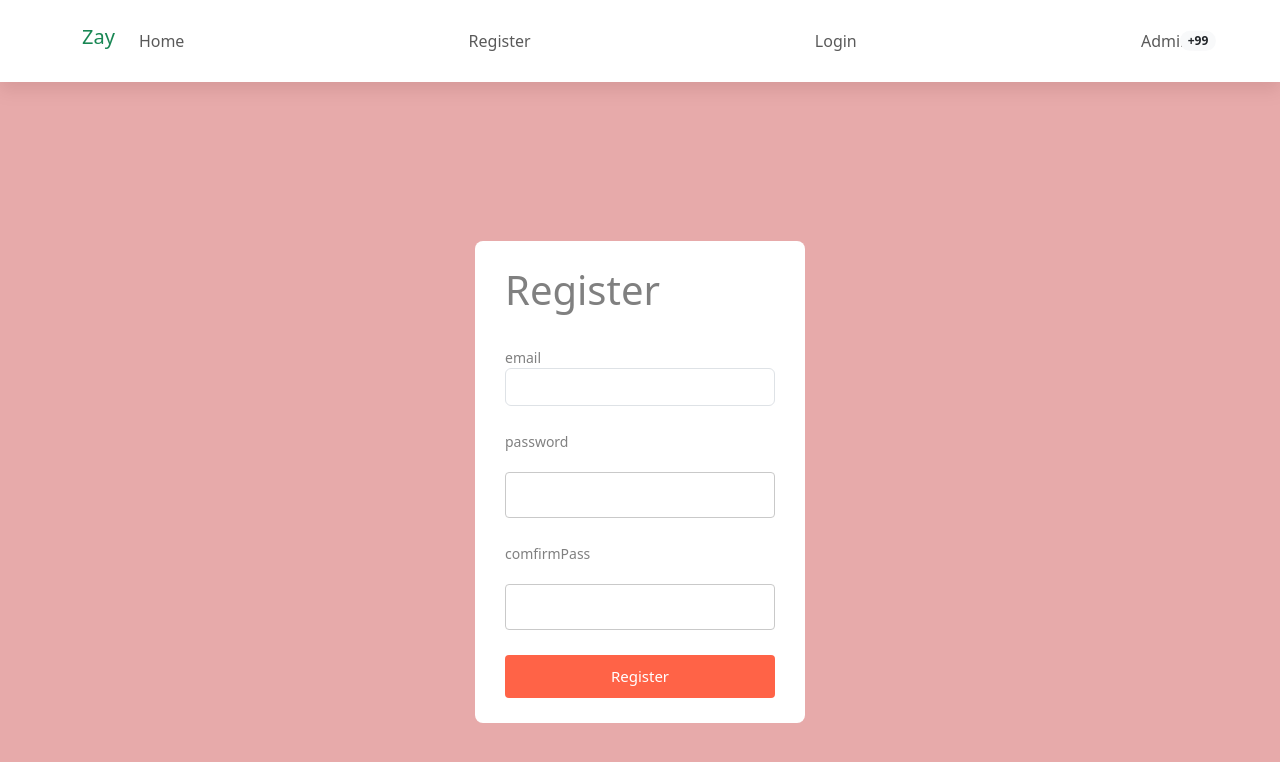
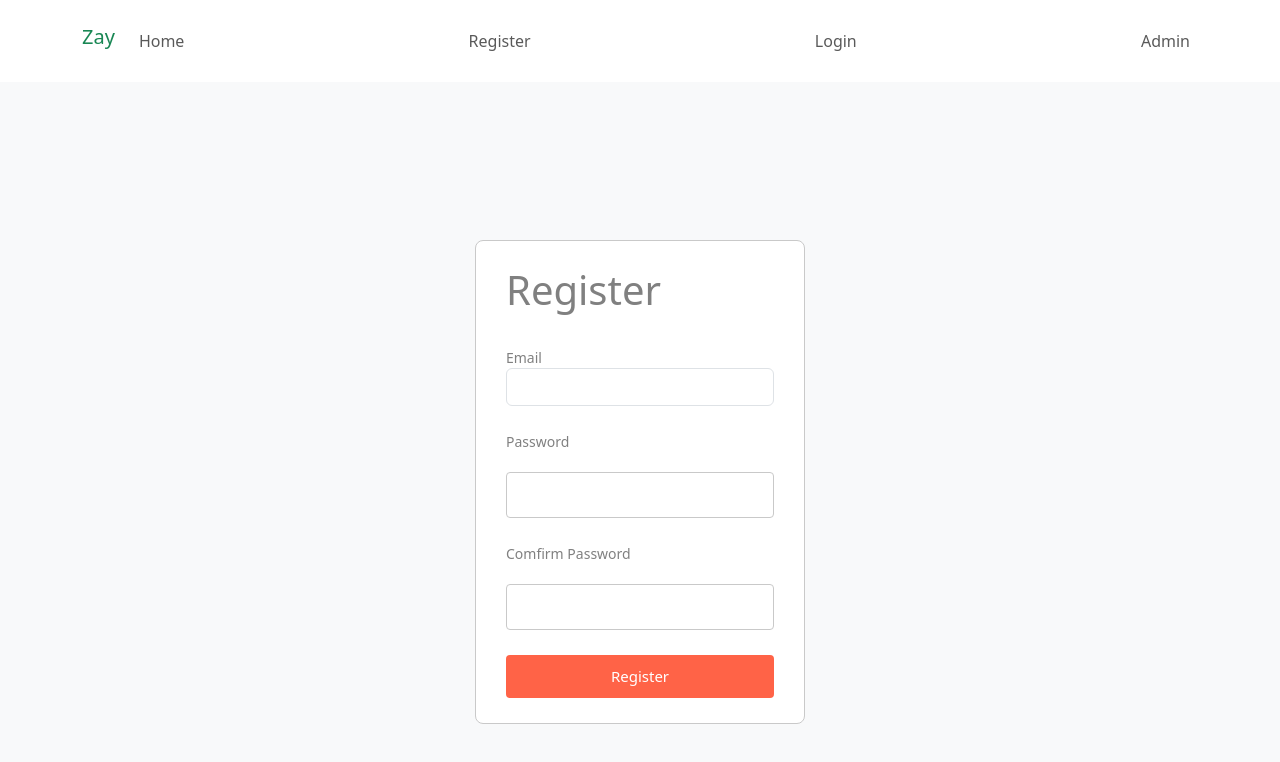
Before and after one commit to cuongbv-11/Web209, a React (Vite) app: page /register in a window 1280 px wide. Shown: the top 762 px of the page. Built offline with nearby package versions, Linux system fonts and the light colour scheme; data requests are answered from the project's data file.

Commit message:
trong co ve dep hon roi day

```diff
--- a/src/App.scss
+++ b/src/App.scss
@@ -18,7 +18,7 @@
   z-index: 1;
   width: 100%;
   height: 100%;
-  background-color: #d4696990;
+  background-color: rgb(248, 249, 250);
   display: grid;
 }
 .login-popup-container {
@@ -33,6 +33,7 @@
   border-radius: 8px;
   font-size: 14px;
   animation: fadeIn 0.5s;
+  border: 1px solid #c9c9c9;
 }
 .login-popup-inputs {
   display: flex;
--- a/src/pages/AuthForm/AuthForm.tsx
+++ b/src/pages/AuthForm/AuthForm.tsx
@@ -53,7 +53,7 @@ const AuthForm = ({ isLogin }: Props) => {
         <h1>{isLogin ? "Login" : "Register"}</h1>
         <div className="login-popup-title">
           <label htmlFor="email" className="form-lable">
-            email
+            Email
           </label>
           <input
             className="form-control"
@@ -67,7 +67,7 @@ const AuthForm = ({ isLogin }: Props) => {
 
         <div className="login-popup-inputs">
           <label htmlFor="password" className="form-lable">
-            password
+            Password
           </label>
           <input
             type="password"
@@ -81,7 +81,7 @@ const AuthForm = ({ isLogin }: Props) => {
         {!isLogin && (
           <div className="login-popup-inputs">
             <label htmlFor="comfirmPass" className="form-lable">
-              comfirmPass
+              Comfirm Password
             </label>
             <input
               type="password"
--- a/src/pages/Header.tsx
+++ b/src/pages/Header.tsx
@@ -67,32 +67,6 @@ const Header = () => {
                   </div>
                 </div>
               </div>
-              <a
-                className="nav-icon d-none d-lg-inline"
-                href="#"
-                data-bs-toggle="modal"
-                data-bs-target="#templatemo_search"
-              >
-                <i className="fa fa-fw fa-search text-dark mr-2"></i>
-              </a>
-              <a
-                className="nav-icon position-relative text-decoration-none"
-                href="#"
-              >
-                <i className="fa fa-fw fa-cart-arrow-down text-dark mr-1"></i>
-                <span className="position-absolute top-0 left-100 translate-middle badge rounded-pill bg-light text-dark">
-                  7
-                </span>
-              </a>
-              <a
-                className="nav-icon position-relative text-decoration-none"
-                href="#"
-              >
-                <i className="fa fa-fw fa-user text-dark mr-3"></i>
-                <span className="position-absolute top-0 left-100 translate-middle badge rounded-pill bg-light text-dark">
-                  +99
-                </span>
-              </a>
             </div>
           </div>
         </div>
```
